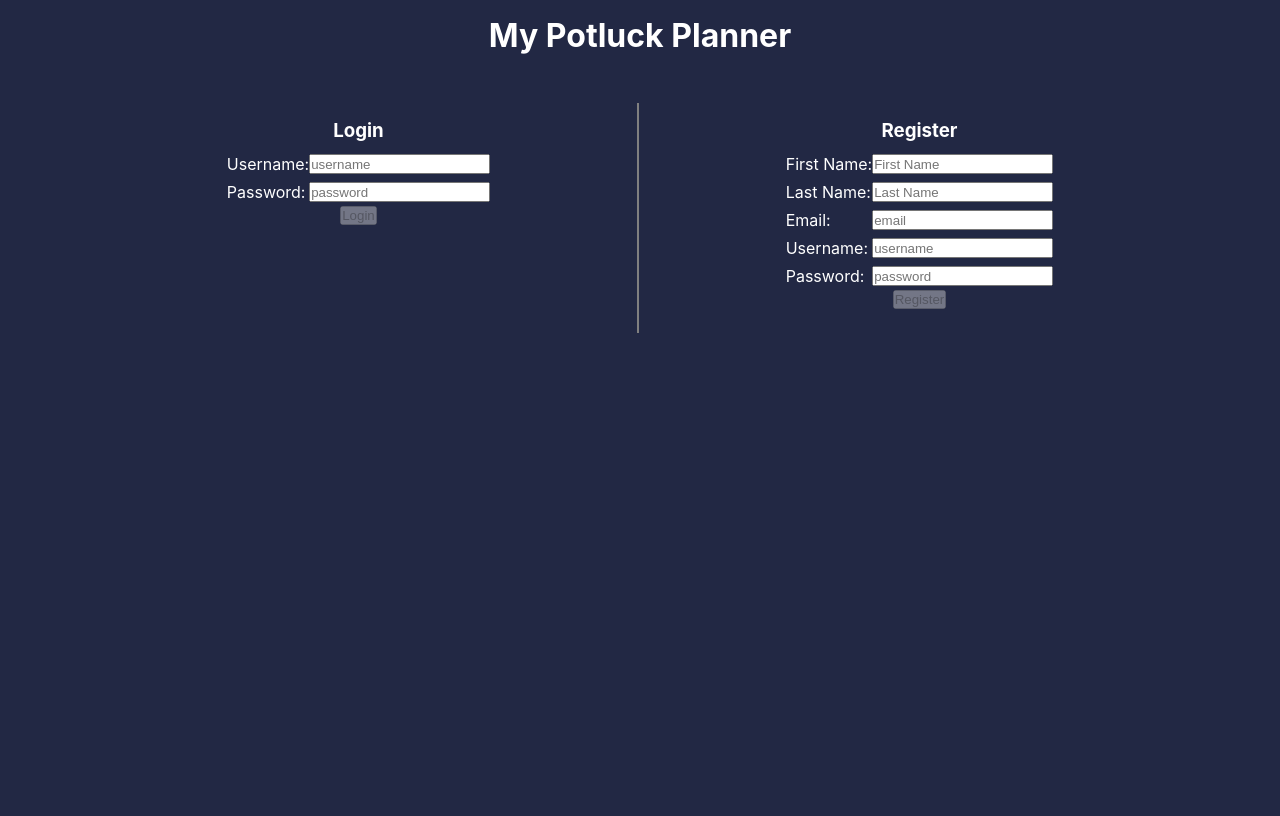
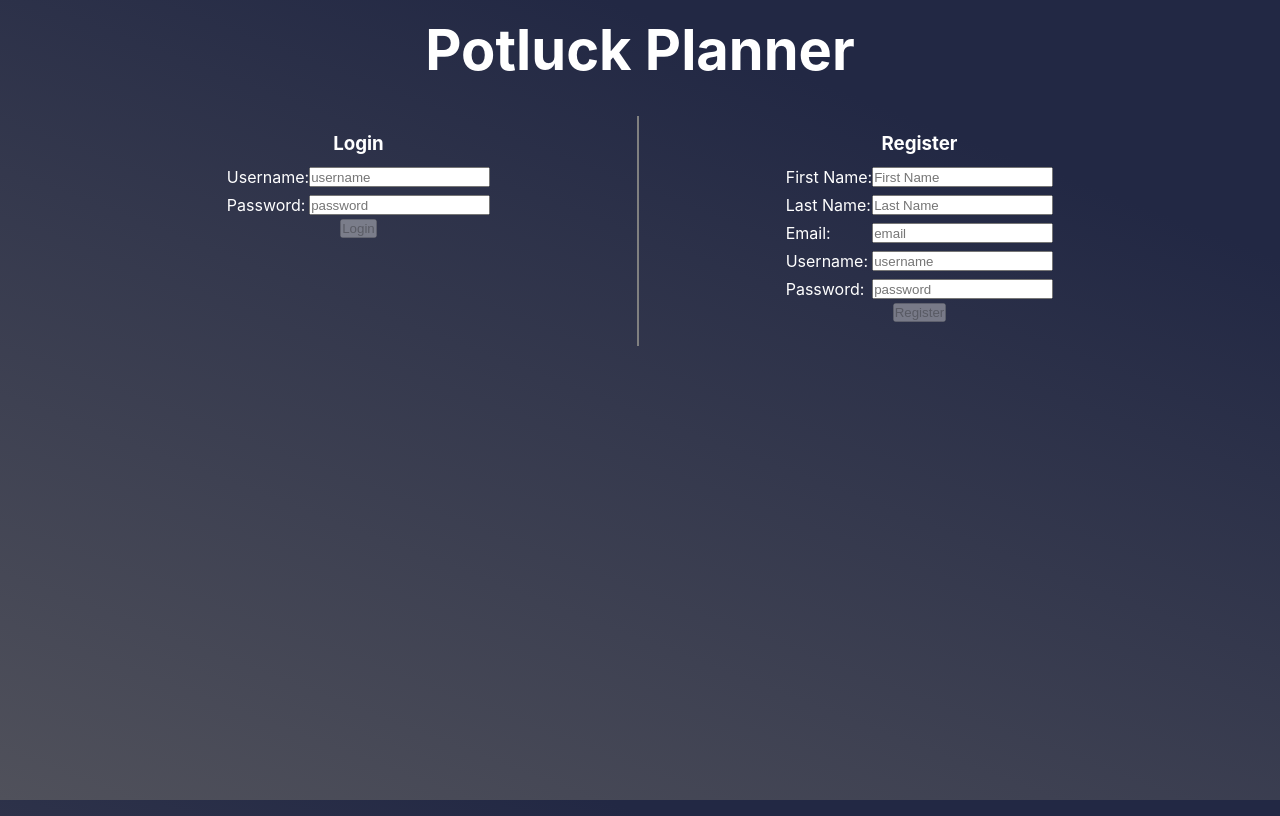
Before and after one commit to Build-Week-Making-Potlucks-Greate-Again/front-end, a React (Create React App) app: page / in a window 1280 px wide. Built offline with nearby package versions, Linux system fonts and the light colour scheme.

Commit message:
styling all around

```diff
--- a/src/components/Header.js
+++ b/src/components/Header.js
@@ -3,8 +3,11 @@ import styled from 'styled-components'
 import { Link, useLocation } from 'react-router-dom'
 
 const StyledHeader = styled.header`
-margin: 1rem auto 3rem auto;
+margin: 1rem auto 1.8rem auto;
 
+h1 {
+    font-size: 3.5rem;
+}
 span {
     border: 1px solid grey;
     height: 2rem;
@@ -38,7 +41,7 @@ const Header = (props) => {
 
     return (
         <StyledHeader>
-            <h1>My Potluck Planner</h1>
+            <h1>Potluck Planner</h1>
             {location.pathname !== '/'
             ? (
                 <nav className='app-nav'>
--- a/src/components/PotluckCard.js
+++ b/src/components/PotluckCard.js
@@ -4,15 +4,16 @@ import * as FaIcons from "react-icons/fa";
 import {searchUsername} from '../utils/search'
 
 const CardContainer = styled.div`
-  background: ${(pr) => pr.theme.secondaryColor};
-  /* min-width: 25rem;
-    max-width: 50rem; */
-  width: 100%;
-  padding: 1rem 0;
-  /* margin: 0.5rem 2rem; */
-  cursor: pointer;
 
-  &:hover {
+    background: ${pr => pr.theme.cardColor1};
+    background: ${pr => pr.theme.cardGradientColor1};
+    width: 100%;
+    padding: 1rem 0;
+    /* margin: 0.5rem 2rem; */
+    cursor: pointer;
+
+    &:hover {
+
     background: ${(pr) => pr.theme.tertiaryColor};
   }
 
--- a/src/components/PotlucksList.js
+++ b/src/components/PotlucksList.js
@@ -14,12 +14,6 @@ const MainContainer = styled.div`
     align-items: flex-start;
     color: ${pr => pr.theme.defaultTextColor};
 
-    .separating-line {
-        width:  90vw;
-        margin: 2.5rem auto;
-        border-bottom: 2px solid ${pr => pr.theme.secondaryColor};
-    }
-
     .container {
         width: 50%;
         display: flex;
@@ -30,10 +24,10 @@ const MainContainer = styled.div`
     }
 
     .my-potlucks {
-        width: 100%;
+        width: 95%;
     }
     .guest-potlucks {
-        width: 100%;
+        width: 95%;
     }
     h3 {
         padding: 1rem 1rem;
@@ -111,7 +105,6 @@ const PotlucksList = (props) => {
                 )}
                 </div>
             </div>
-            {/* {guestPotlucks && <span className='separating-line'/>} */}
             <div className='container'>
                 <h3>My Friend's Potlucks</h3>
                 <div className="guest-potlucks">
--- a/src/index.css
+++ b/src/index.css
@@ -3,14 +3,18 @@
   padding: 0;
   box-sizing: border-box;
 }
+html {
+  height: 100%;
+}
 body {
-
+  height: 100%;
   font-family: -apple-system, BlinkMacSystemFont, 'Segoe UI', 'Roboto', 'Oxygen',
     'Ubuntu', 'Cantarell', 'Fira Sans', 'Droid Sans', 'Helvetica Neue',
     sans-serif;
   -webkit-font-smoothing: antialiased;
   -moz-osx-font-smoothing: grayscale;
-  background-color: #222844;
+  background: rgb(34,40,68);
+  background: linear-gradient(201deg, rgba(34,40,68,1) 20%, rgba(80,81,91,1) 100%);
   color: #ffffff;
 }
 
--- a/src/theme/index.js
+++ b/src/theme/index.js
@@ -1,8 +1,12 @@
 
 export default {
+    mainBackgroundColor: '#222844',
     primaryColor: '#222844',
     secondaryColor: '#8178B5',
     tertiaryColor: '#DE8C84',
     warningColor: '',
     defaultTextColor: '#ffffff',
+
+    cardColor1: 'rgb(208,122,113)',
+    cardGradientColor1: 'linear-gradient(180deg, rgba(208,122,113,1) 10%, rgba(194,109,100,1) 50%, rgba(208,122,113,1) 93%)',
 }
```
